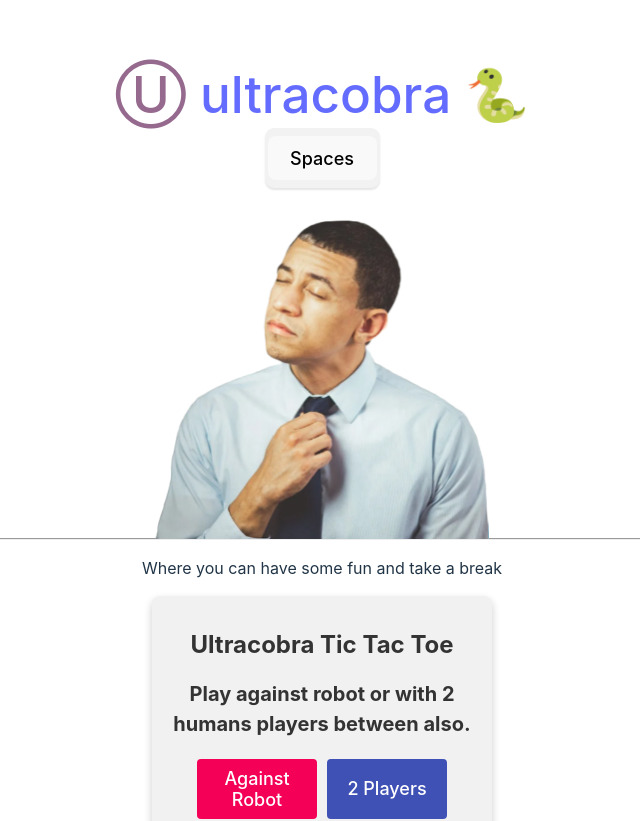
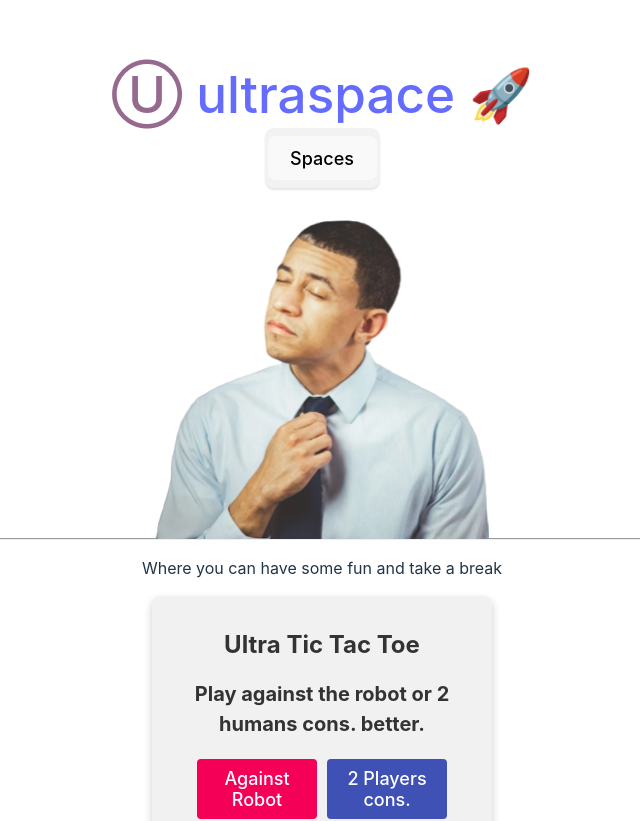
Before and after one commit to lucfreelance/ultraspace, a React (Vite) app: page /spaces in a window 1280 px wide. Shown: the top 821 px of the page, without its empty margins (318-958 px from the left). Built offline with nearby package versions, Linux system fonts and the light colour scheme; no server answers.

Commit message:
Restablishing ultraspace-bis

```diff
--- a/src/components/Footer.jsx
+++ b/src/components/Footer.jsx
@@ -5,11 +5,11 @@ const Footer = () => {
   return (
     <footer className="footer-container">
       <section className="footer-signature">
-        <span className="brand">Ⓤ UltraCobra &copy; MMXXIII</span> | Designed by{' '}
+        <span className="brand">Ⓤ Ultraspace &copy; MMXXIII</span> | Designed by{' '}
         <a
           href="https://github.com/lucfreelance"
-          alt="@lucfreelance en GitHub"
-          title="lucfreelance en GitHub"
+          alt="@lucfreelance GitHub"
+          title="lucfreelance GitHub"
           rel="noopener noreferrer"
           target="_blank"
           className="designer"
@@ -21,8 +21,8 @@ const Footer = () => {
         Relative to author websites:{' '}
         <a
           href="https://oportunidadesilimitadas.com/#table-board-top"
-          alt="Oportunidades Ilimitadas | Directorio web y app de #InteligenciaArtificial"
-          title="Oportunidades Ilimitadas Directorio web y app de Inteligencia Artificial"
+          alt="oi-ia | Directorio web y app de #InteligenciaArtificial"
+          title="oi-ia Directorio web y app de Inteligencia Artificial"
           rel="noopener noreferrer"
           target="_blank"
           className="author-website"
@@ -30,34 +30,34 @@ const Footer = () => {
           oi-ia
         </a>{' | '}
         <a
-          href="https://ultracobra.netlify.app/spaces"
-          alt="ultracobra SPACES"
-          title="ultracobra SPACES"
+          href="https://ultraspace.vercel.app/"
+          alt="ultraspace"
+          title="ultraspace"
           className="author-website"
         >
-          ultracobra SPACES
+          ultraspaces
         </a>
       </section>
       <section className="footer-logos">
         <ul className="social-media-list">
           <li>
             <a
-              href="https://wa.me/573166054533"
+              href="https://wa.me/573157742332"
               target="_blank"
               rel="noopener noreferrer"
-              alt="WhatsApp ultracobra"
-              title="WhatsApp @ultracobra"
+              alt="WhatsApp ultraspace"
+              title="WhatsApp @ultraspace"
             >
               <FaWhatsapp className="footer-icon" />
             </a>
           </li>
           <li>
             <a
-              href="https://twitter.com/cobraultra"
+              href="https://twitter.com/ultra__space"
               target="_blank"
               rel="noopener noreferrer"
-              alt="Twitter ultracobra"
-              title="Twitter @ultracobra"
+              alt="Twitter ultraspace"
+              title="Twitter @ultra__space"
             >
               <FaTwitter className="footer-icon" />
             </a>
@@ -67,8 +67,8 @@ const Footer = () => {
               href="mailto:ultracobre@gmail.com"
               target="_blank"
               rel="noopener noreferrer"
-              alt="Email ultracobra"
-              title="Email ultracobra"
+              alt="Email ultraspace"
+              title="Email ultraspace"
             >
               <FaEnvelope className="footer-icon" />
             </a>
--- a/src/components/Header.jsx
+++ b/src/components/Header.jsx
@@ -29,17 +29,17 @@ const Header = () => {
     <header>
       <h1>
         <Link to="/" onClick={handleLogoClick}>
-          <span className="ultra">Ⓤ</span> ultracobra{' '}
+          <span className="ultra">Ⓤ</span> ultraspace{' '}
         </Link>
         <Link to="/Pitch">
-          <span className="emoji">🐍</span>
+          <span className="emoji">🚀</span>
         </Link>
       </h1>
       <TarjetaFront />
       <div>
         <motion.img
           src={isTransitioned ? UltraHead2 : UltraHead1}
-          alt="Relax and contact ultracobra services"
+          alt="Relax and see ultraspaces just for fun"
           className={`ultra-head ${isTransitioned ? 'transitioned' : ''}`}
           onClick={toggleTransition}
           initial="initial"
--- a/src/spaces/space5/Space-5.jsx
+++ b/src/spaces/space5/Space-5.jsx
@@ -184,8 +184,8 @@ const Space5 = () => {
           gravity={0.1}
         />
       )}
-      <h1>Ultracobra Tic Tac Toe</h1>
-      <h2>Play against robot or with 2 humans players between also.</h2>
+      <h1>Ultra Tic Tac Toe</h1>
+      <h2>Play against the robot or 2 humans cons. better.</h2>
       <div className="game-mode">
         <button
           className={gameMode === 'machine' ? 'active' : ''}
@@ -197,7 +197,7 @@ const Space5 = () => {
           className={gameMode === 'twoPlayers' ? 'active' : ''}
           onClick={() => handleGameModeChange('twoPlayers')}
         >
-          2 Players
+          2 Players cons.
         </button>
       </div>
       <div className="board">
@@ -218,7 +218,7 @@ const Space5 = () => {
           ) : (
             <h2>{winner} wins! CONGRATS!</h2>
           )}
-          <button onClick={resetGame}>Restart Game</button>
+          <button onClick={resetGame}>Restart game</button>
         </div>
       )}
       <div className="theme-toggle">
```
